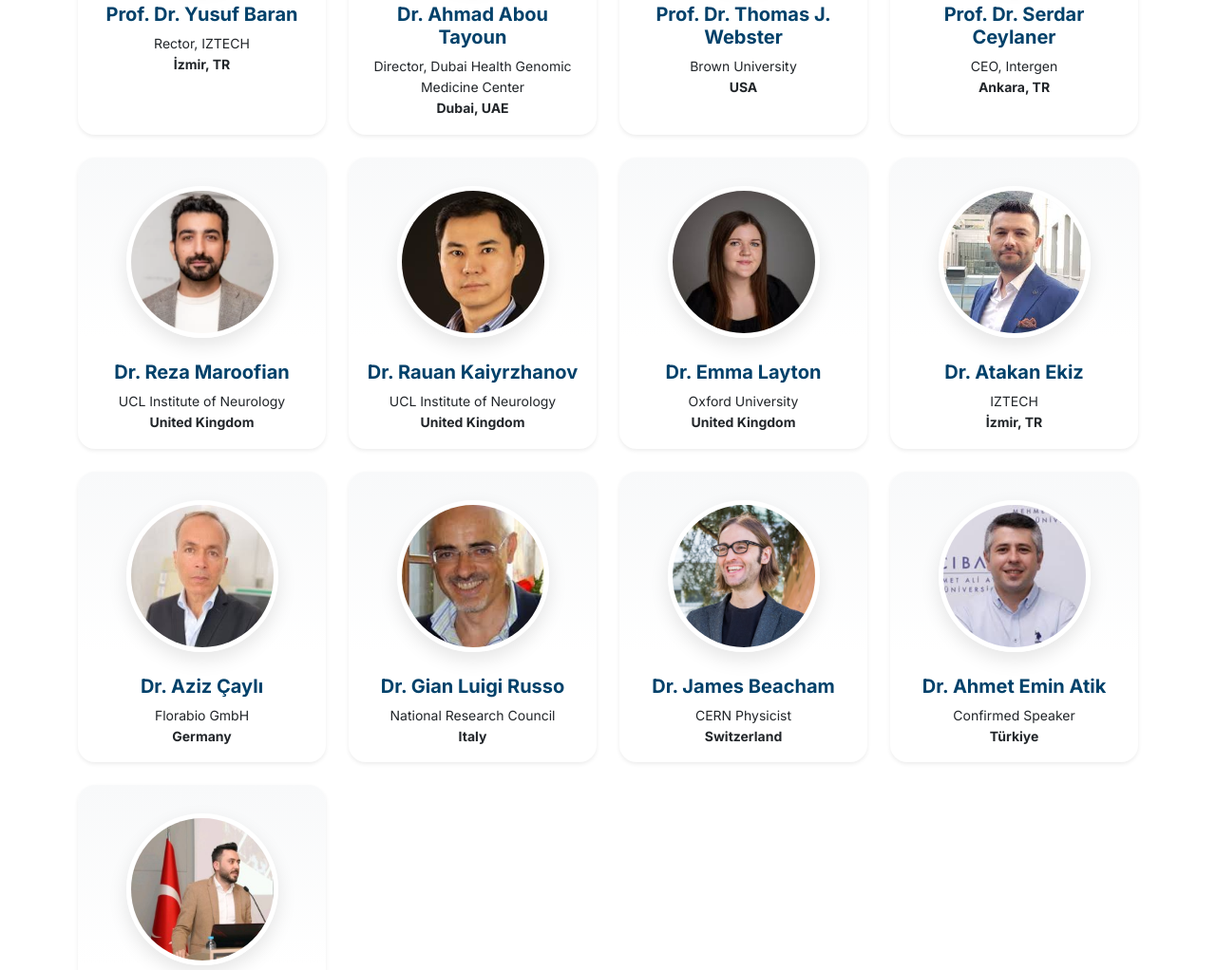
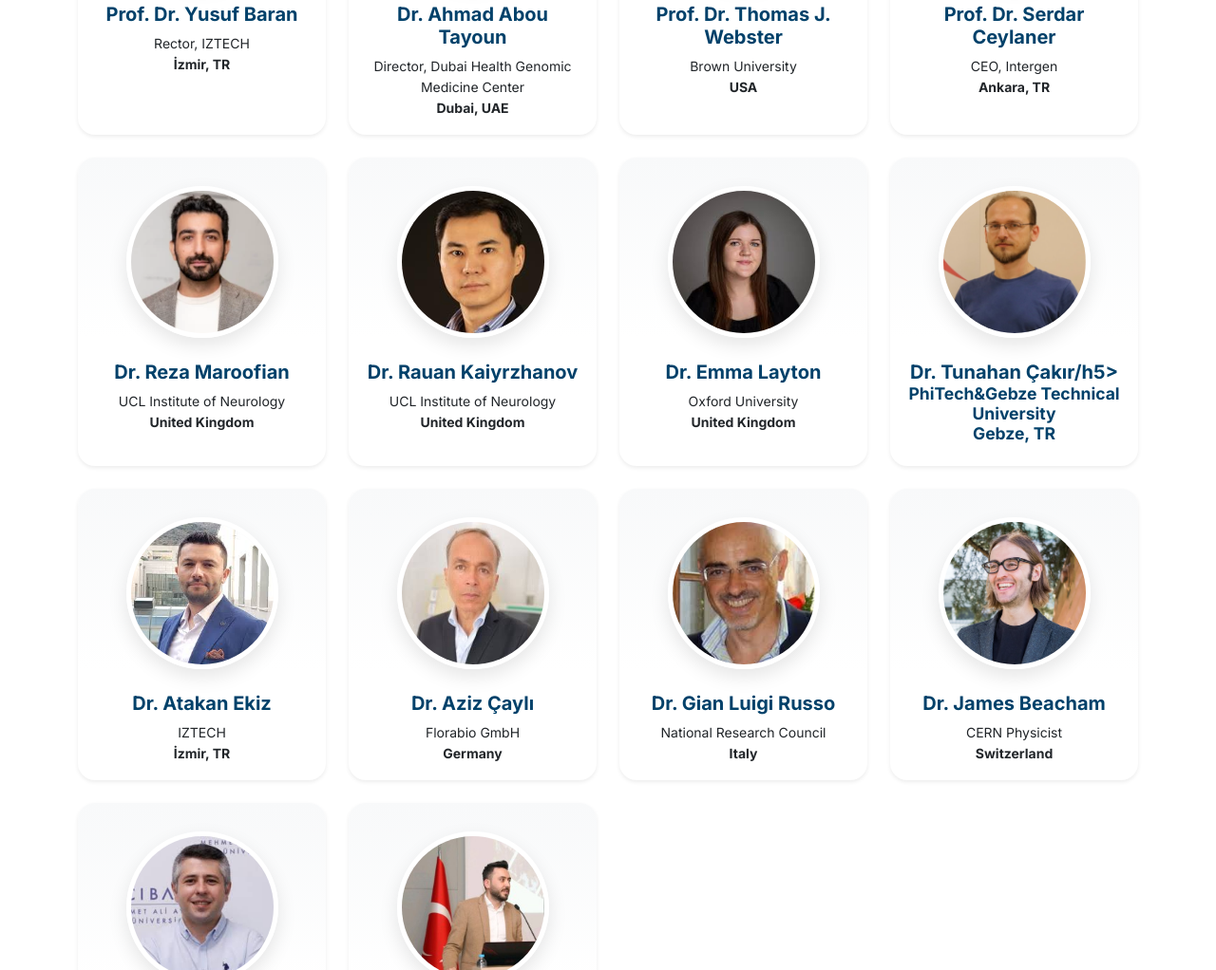
Before and after one commit to rarediseaselab/LifeMedical, a plain HTML site: page index.html in a window 1280 px wide. Shown: the part 2643-3665 px from the top of the page at 95% size. Drawn offline with nearby package versions, Linux system fonts and the light colour scheme.

Commit message:
Update index.html

```diff
--- a/index.html
+++ b/index.html
@@ -687,6 +687,19 @@
       <div class="col-sm-6 col-md-4 col-lg-3">
         <div class="card speaker-card shadow-sm h-100">
           <div class="speaker-img-container">
+            <img src="tunahan_cakir.png" class="speaker-img" alt="Tunahan Çakır" onerror="this.src='https://via.placeholder.com/160?text=T+Çakır'">
+          </div>
+          <div class="card-body">
+            <h5 class="card-title">Dr. Tunahan Çakır/h5>
+            <p class="card-text small">PhiTech&Gebze Technical University<br><strong>Gebze, TR</strong></p>
+          </div>
+        </div>
+      </div>
+
+
+      <div class="col-sm-6 col-md-4 col-lg-3">
+        <div class="card speaker-card shadow-sm h-100">
+          <div class="speaker-img-container">
             <img src="Atakan_Ekiz.jpeg" class="speaker-img" alt="Atakan Ekiz" onerror="this.src='https://via.placeholder.com/160?text=A+Ekiz'">
           </div>
           <div class="card-body">
```
